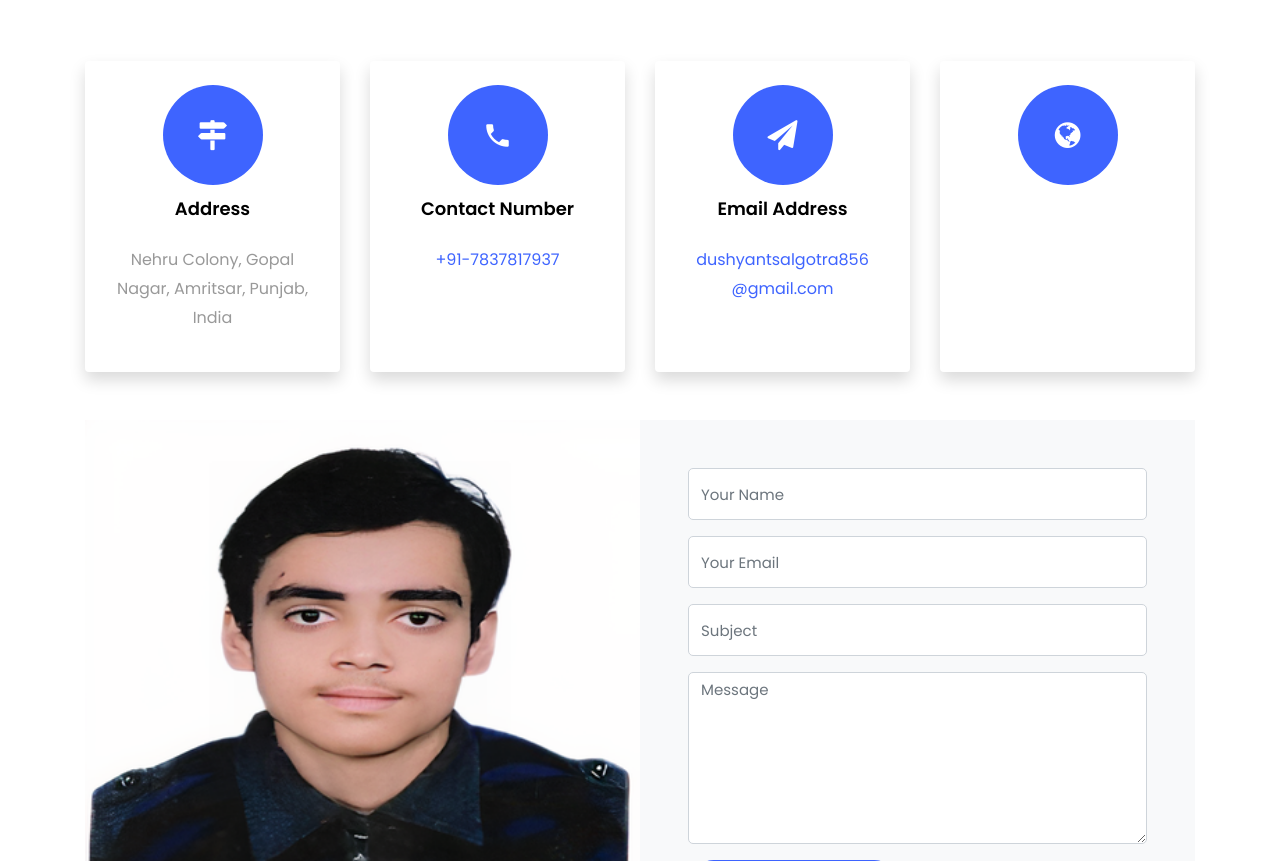
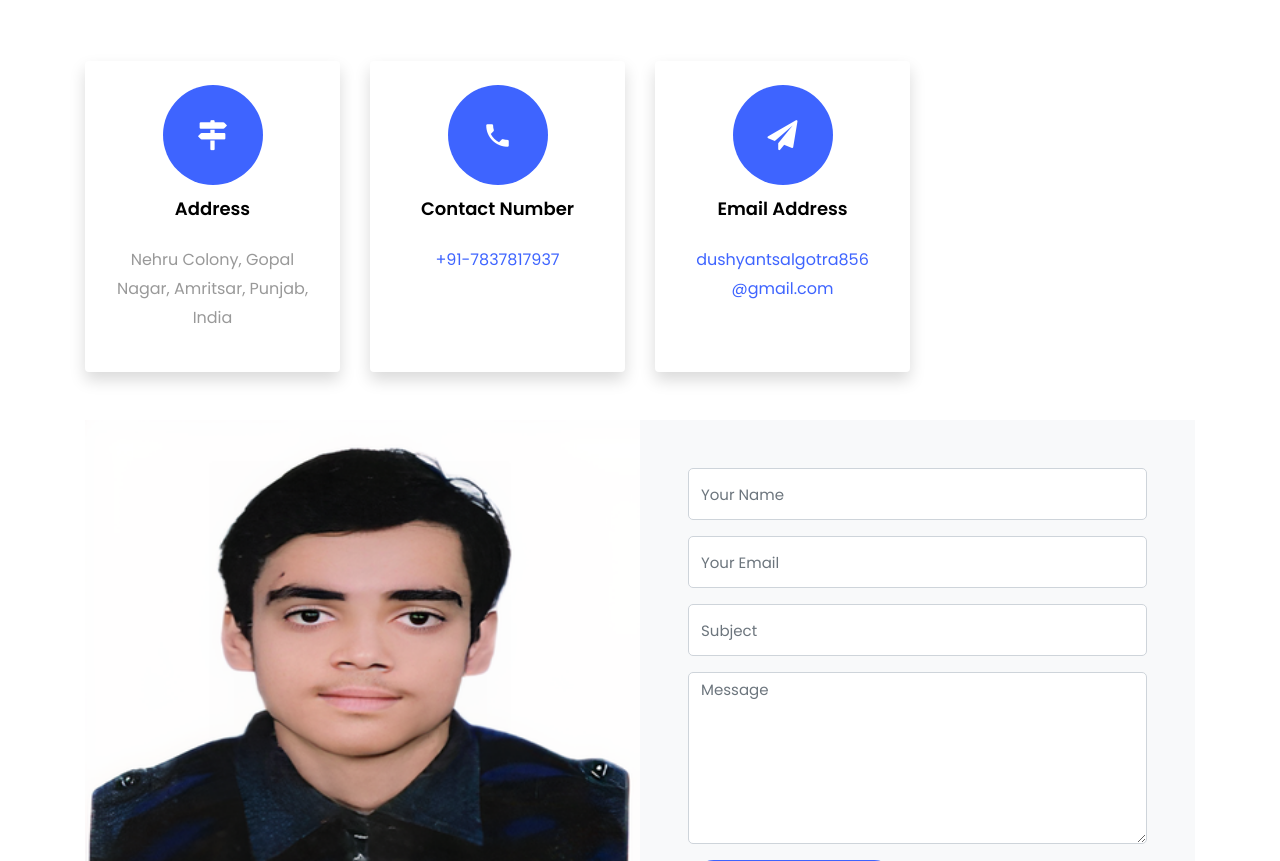
Before and after one commit to dushyantsalgotra856/website.github.io, a plain HTML site: page index.html in a window 1280 px wide. Shown: the part 6025-6886 px from the top of the page. Drawn offline with Linux system fonts and the light colour scheme; files whose address does not match are found by name.

Commit message:
Create index.html

```diff
--- a/index.html
+++ b/index.html
@@ -455,20 +455,7 @@
 		          </div>
 	          </div>
           </div>
-          <div class="col-md-6 col-lg-3 d-flex ftco-animate">
-          	<div class="align-self-stretch box text-center p-4 shadow">
-          		<div class="icon d-flex align-items-center justify-content-center">
-          			<span class="icon-globe"></span>
-          		</div>
-          		<div>
-<!-- 	          		<h3 class="mb-4">Website</h3>
-		            <p><a href="info@yoursite.com">https://github.com/dushyant
-				    salgotra856/website.
-				    github.io/edit/main/
-				    index.html</a></p> -->
-	            </div>
-	          </div>
-          </div>
+
         </div>
 
 
```
